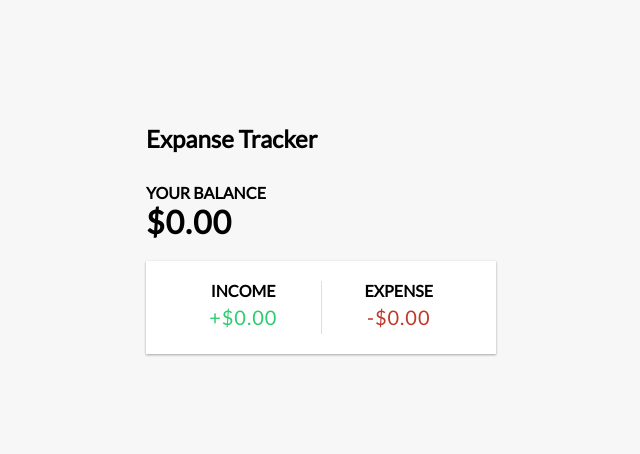
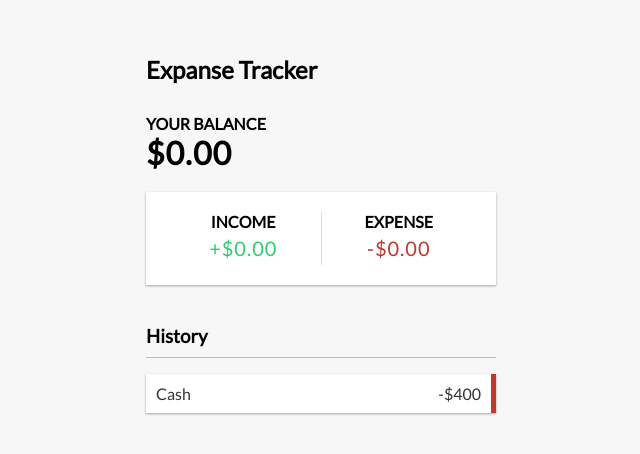
Before and after one commit to IlyaKrapivnoy/react-app-test, a React (Create React App) app: page / in a window 1280 px wide. Shown: the part 156-610 px from the top of the page, without its empty margins (319-959 px from the left). Built offline with nearby package versions, Linux system fonts and the light colour scheme.

Commit message:
add TransactionList

```diff
--- a/src/App.js
+++ b/src/App.js
@@ -1,10 +1,12 @@
 import './App.css';
 import Header from './components/Header';
+import TransactionList from './components/TransactionList';
 
 function App() {
     return (
         <div>
             <Header />
+            <TransactionList />
         </div>
     );
 }
--- /dev/null
+++ b/src/components/TransactionList.jsx
@@ -0,0 +1,17 @@
+import React from 'react';
+
+const TransactionList = () => {
+    return (
+        <>
+            <h3>History</h3>
+            <ul id='list' class='list'>
+                <li class='minus'>
+                    Cash <span>-$400</span>
+                    <button class='delete-btn'>x</button>
+                </li>
+            </ul>
+        </>
+    );
+};
+
+export default TransactionList;
```
